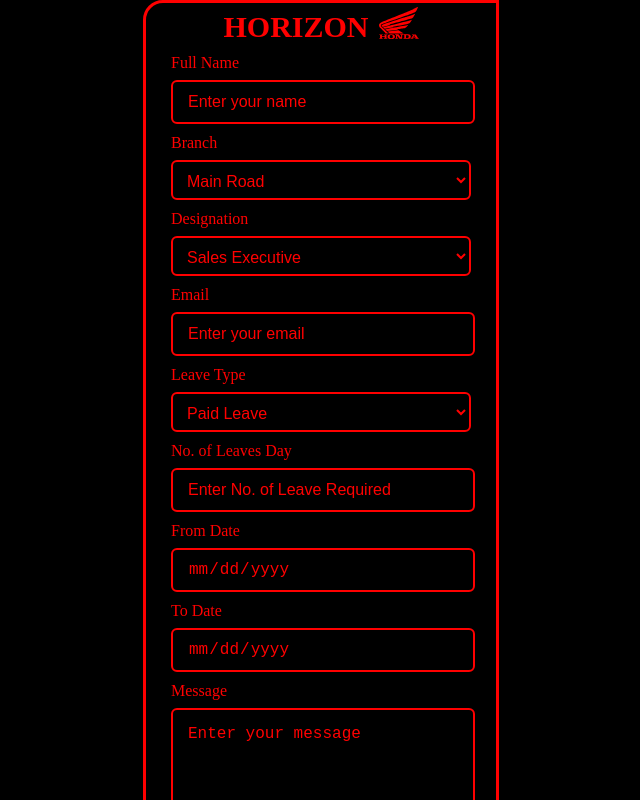
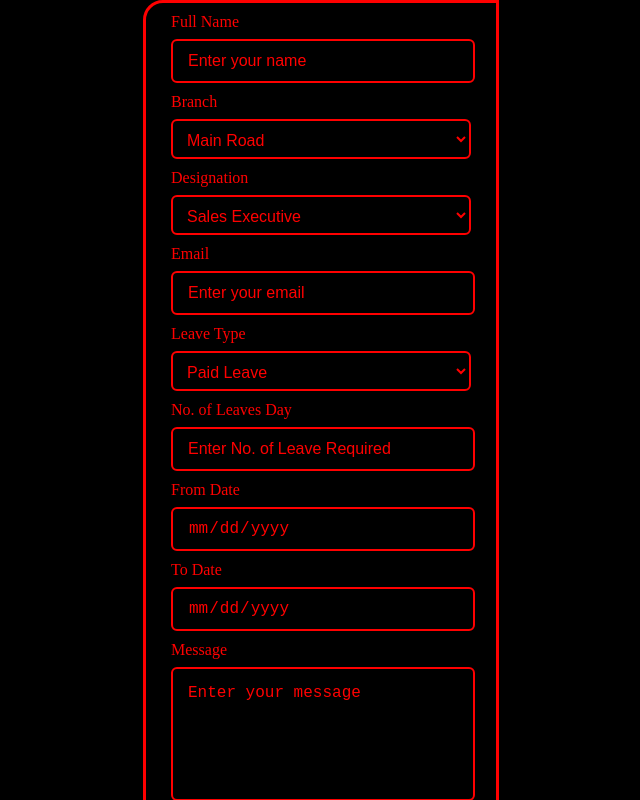
Before and after one commit to sazad786/Connect-me, a React (Vite) app: page / in a window 1280 px wide. Shown: the top 800 px of the page, without its empty margins (319-959 px from the left). Built offline with nearby package versions, Linux system fonts and the light colour scheme.

Commit message:
some changes added

```diff
--- a/index.html
+++ b/index.html
@@ -3,8 +3,7 @@
   <head>
     <meta charset="UTF-8" />
     <meta name="viewport" content="width=device-width, initial-scale=1.0" />
-    <title>Horizon Honda</title>
-    <link rel="icon" href="/favicon.ico" />
+    <title>Leave Application</title>
   </head>
   <body>
     <div id="root"></div>
--- a/src/Components/Contact/Contact.jsx
+++ b/src/Components/Contact/Contact.jsx
@@ -4,7 +4,6 @@
 import emailjs from "@emailjs/browser";
 import CompanyProle from "../../../CompanyPofile.pdf";
 import LeavePolicyHorizonHonda from "../../../LeavePolicyHorizonHonda.pdf";
-import Logo from "../../../Honda_Logo.svg";
 const Contact = () => {
   const [form, setForm] = useState({
     from_name: "",
@@ -90,22 +89,6 @@
       <section className="contact">
         <form onSubmit={sendEmail}>
           {/* <button className='close'><i class='bx bx-x'></i></button> */}
-
-          <div
-            style={{
-              display: "flex",
-              justifyContent: "center",
-              alignContent: "center",
-            }}
-          >
-            <h2 style={{ marginTop: "7px", textTransform: "uppercase" }}>
-              Horizon
-            </h2>
-            <img
-              src={Logo}
-              style={{ width: "40px", height: "40px", marginLeft: "10px" }}
-            />
-          </div>
           <div className="input-box">
             <label>Full Name</label>
             <input
```
Also changed, not shown: Honda_Logo.svg (deleted), 1 other file (tests, documents, lock files or other folders).
